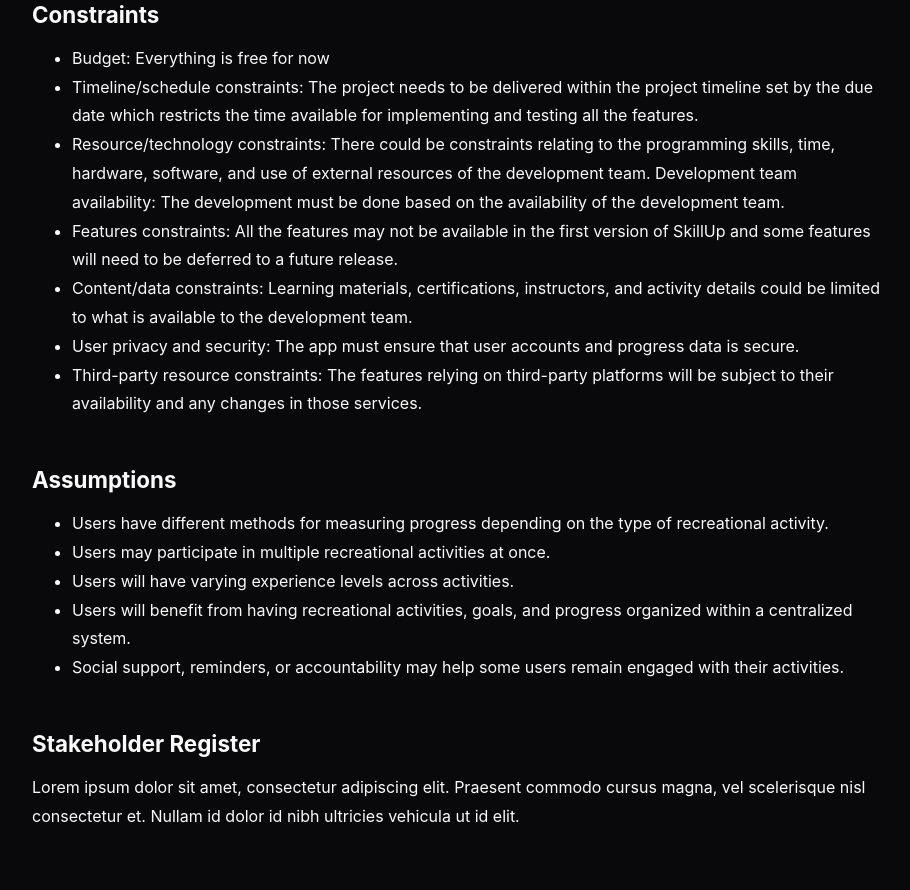
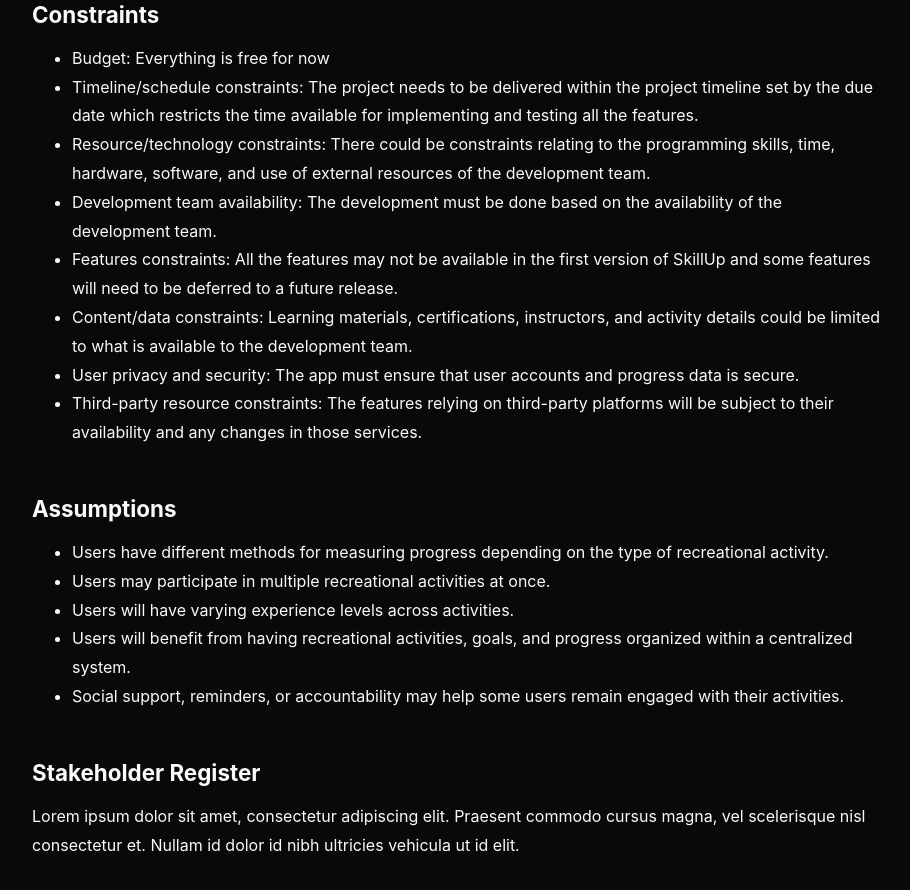
Before and after one commit to JuanReyna1/skill_tracker, a React app in the folder frontend/: page /sprint-1 in a window 1280 px wide. Shown: the part 2740-3630 px from the top of the page, without its empty margins (90-1000 px from the left). Built offline with nearby package versions, Linux system fonts and the light colour scheme; the HTML template or start-up script is replaced by a standard one.

Commit message:
Constraints Section V5

```diff
--- a/frontend/src/pages/Sprint1.jsx
+++ b/frontend/src/pages/Sprint1.jsx
@@ -161,7 +161,10 @@ function Sprint1() {
                                     Timeline/schedule constraints: The project needs to be delivered within the project timeline set by the due date which restricts the time available for implementing and testing all the features.
                                 </li>
                                 <li>
-                                    Resource/technology constraints: There could be constraints relating to the programming skills, time, hardware, software, and use of external resources of the development team. Development team availability: The development must be done based on the availability of the development team.
+                                    Resource/technology constraints: There could be constraints relating to the programming skills, time, hardware, software, and use of external resources of the development team.
+                                </li>
+                                <li>
+                                    Development team availability: The development must be done based on the availability of the development team.
                                 </li>
                                 <li>
                                     Features constraints: All the features may not be available in the first version of SkillUp and some features will need to be deferred to a future release.
```
